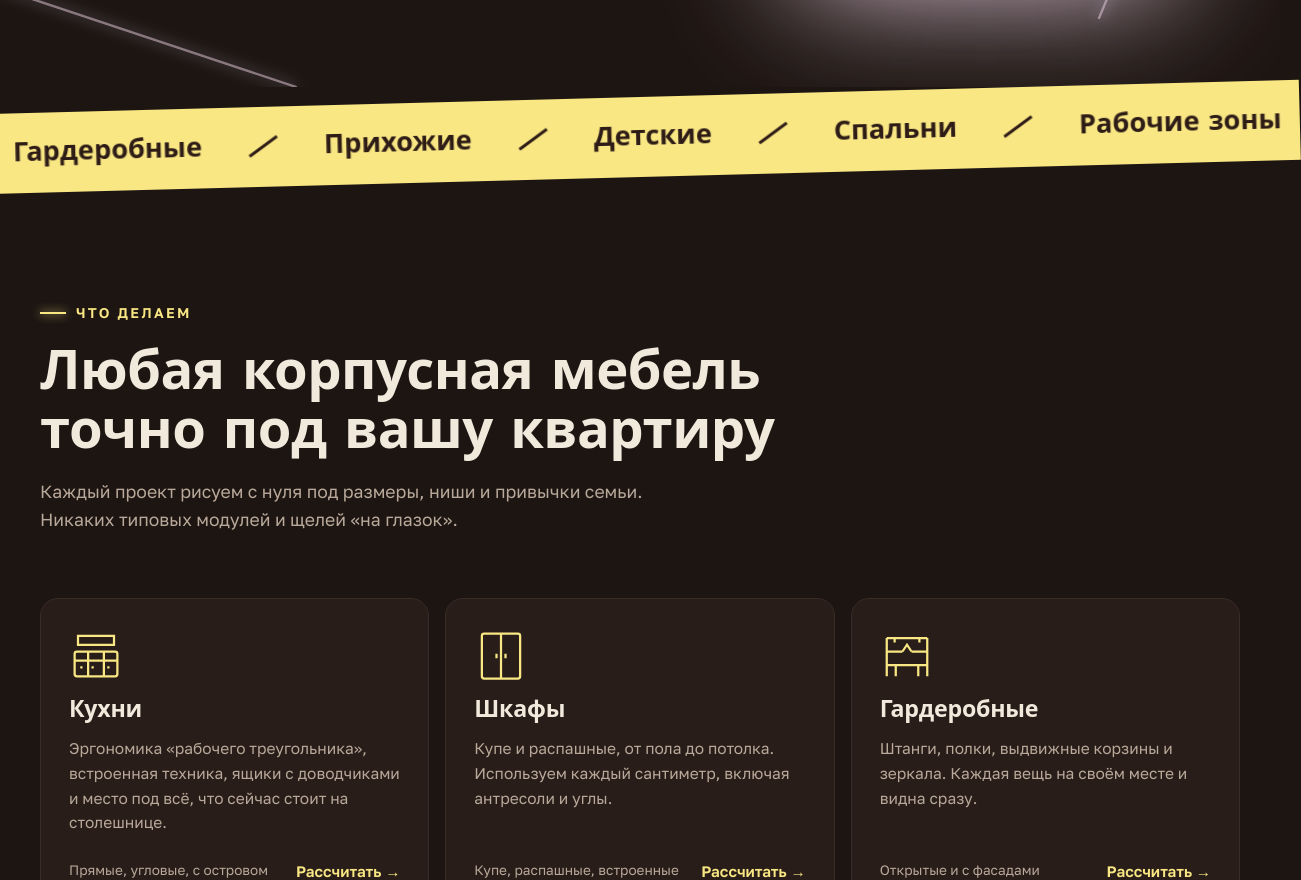
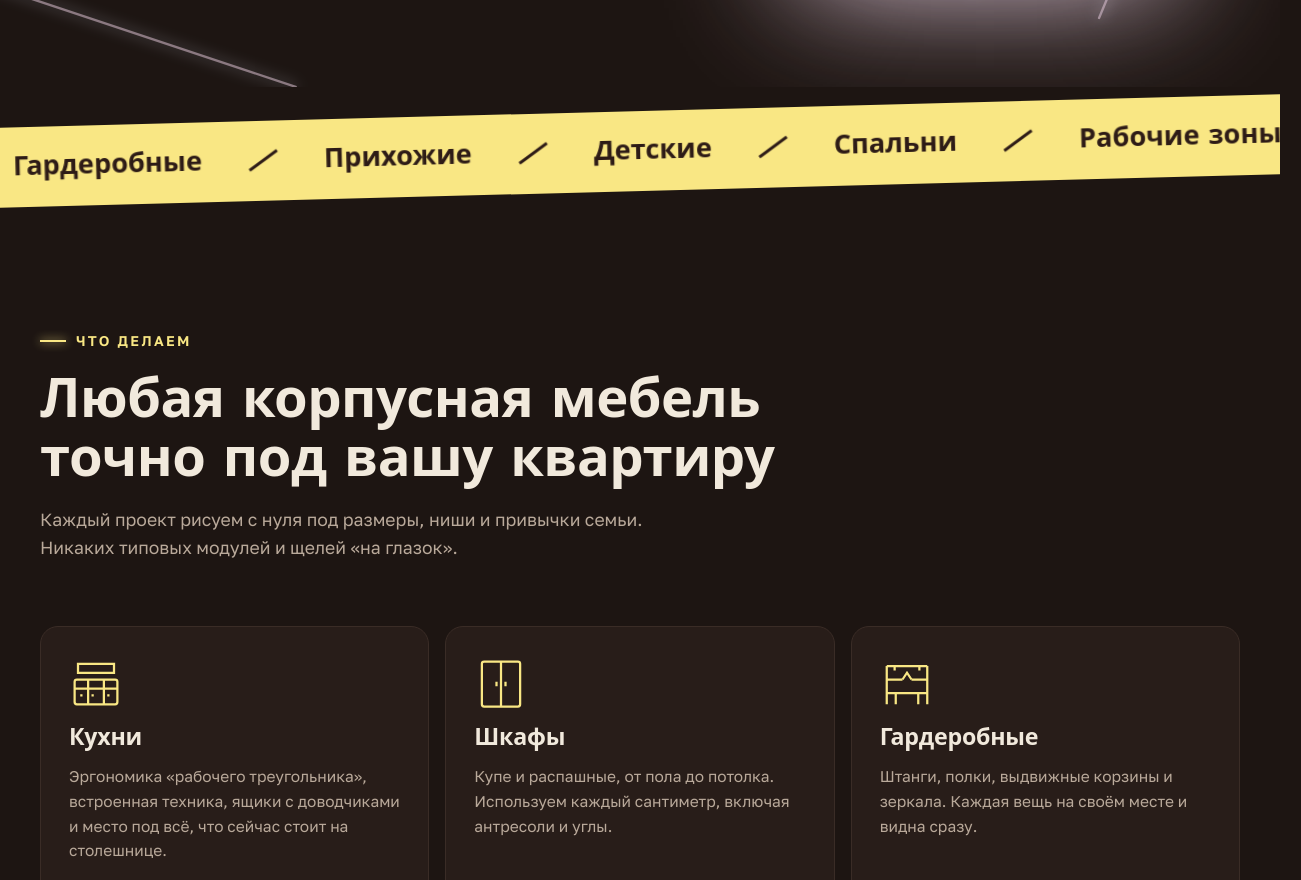
Before and after one commit to SerjAyvazyan-2000/link-mebel, a plain HTML site: page index.html in a window 1280 px wide. Shown: the part 946-1826 px from the top of the page, 1301 px wide, since content can reach past the window. Drawn offline with Linux system fonts and the light colour scheme; a web font is replaced by a local one.

Commit message:
Убран горизонтальный скролл на мобильных
Бегущая строка выходила за край экрана: обёрнута в контейнер с overflow hidden,
для html и body добавлен overflow-x: clip.

Co-Authored-By: Claude Opus 5.5 <noreply@anthropic.com>
Claude-Session: https://claude.ai/code/session_01H6sQxDuY2rZdqsPswQe8zq

```diff
--- a/assets/css/style.css
+++ b/assets/css/style.css
@@ -29,7 +29,7 @@
 }
 
 *, *::before, *::after { box-sizing: border-box; }
-html { scroll-behavior: smooth; -webkit-text-size-adjust: 100%; }
+html { scroll-behavior: smooth; -webkit-text-size-adjust: 100%; overflow-x: hidden; overflow-x: clip; }
 body {
   margin: 0;
   background: var(--ink);
@@ -38,6 +38,7 @@ body {
   font-size: var(--step-0);
   line-height: 1.6;
   overflow-x: hidden;
+  overflow-x: clip;
 }
 body::before {
   content: ""; position: fixed; inset: 0 0 auto; height: env(safe-area-inset-top, 0px);
@@ -172,6 +173,7 @@ p { margin: 0; }
 @keyframes float { 50% { transform: translateY(-10px); } }
 
 /* ---------- Бегущая строка ---------- */
+.ticker-wrap { overflow: hidden; padding-block: 14px; position: relative; z-index: 2; }
 .ticker { background: var(--butter); color: var(--brown); overflow: hidden; padding-block: 18px; transform: rotate(-1.5deg); margin: 10px -20px; position: relative; z-index: 2; }
 .ticker-track { display: flex; width: max-content; animation: ticker 34s linear infinite; }
 .ticker-track span { font-family: var(--f-display); font-weight: 600; font-size: clamp(1.1rem, .9rem + 1vw, 1.7rem); white-space: nowrap; padding-inline: 22px; display: inline-flex; align-items: center; gap: 44px; }
--- a/index.html
+++ b/index.html
@@ -110,11 +110,13 @@
   </div>
 </section>
 
-<div class="ticker" aria-hidden="true">
+<div class="ticker-wrap" aria-hidden="true">
+<div class="ticker">
   <div class="ticker-track">
     <span>Кухни</span><span>Шкафы</span><span>Гардеробные</span><span>Прихожие</span><span>Детские</span><span>Спальни</span><span>Рабочие зоны</span><span>Подсветка</span>
     <span>Кухни</span><span>Шкафы</span><span>Гардеробные</span><span>Прихожие</span><span>Детские</span><span>Спальни</span><span>Рабочие зоны</span><span>Подсветка</span>
   </div>
+</div>
 </div>
 
 <!-- ================= УСЛУГИ ================= -->
```
